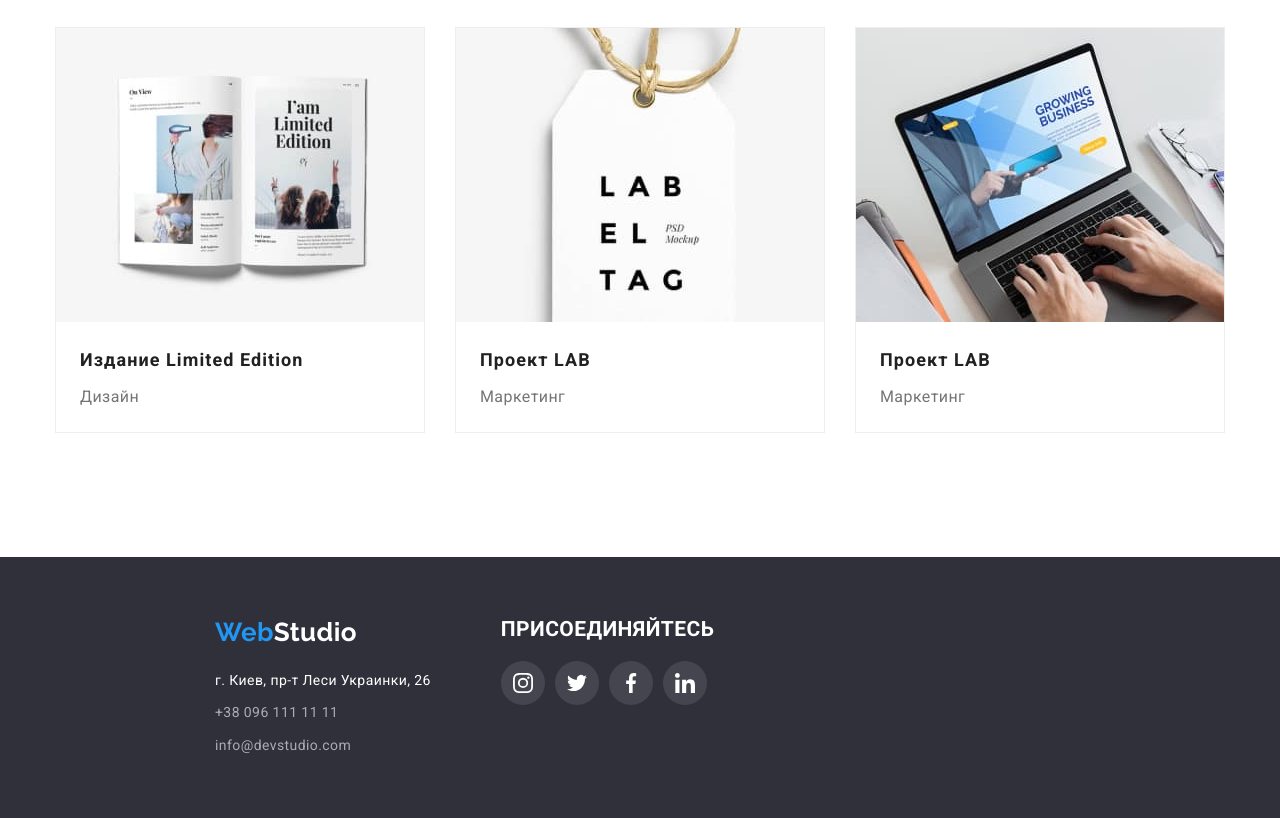
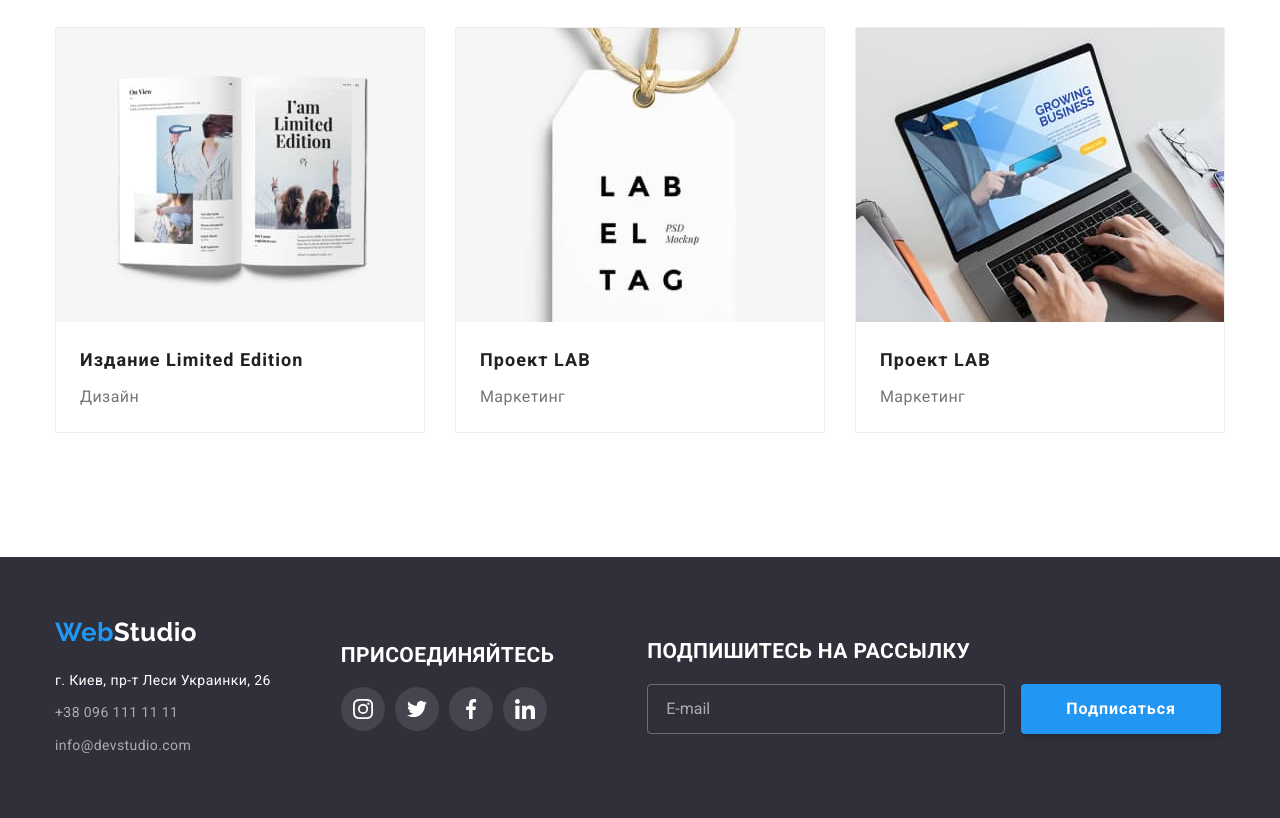
Before and after one commit to IgnatevD/goit-markup-hw-05, a plain HTML site: page portfolio.html in a window 1280 px wide. Shown: the part 1105-1923 px from the top of the page. Drawn offline with nearby package versions, Linux system fonts and the light colour scheme.

Commit message:
Добавлена форма в футере

```diff
--- a/css/styles.css
+++ b/css/styles.css
@@ -188,6 +188,7 @@ img {
 
 /* button */
 .button {
+  cursor: pointer;
   box-shadow: 0px 4px 4px rgba(0, 0, 0, 0.15);
   padding: 10px 32px;
   border-radius: 4px;
@@ -201,6 +202,7 @@ img {
 }
 
 .button-sorting {
+  cursor: pointer;
   padding: 6px 22px;
   border-radius: 4px;
   border: 0px;
@@ -523,10 +525,18 @@ img {
 }
 
 /* Футер*/
+.footer {
+  background: #2f303a;
+}
+
 .footer-conteiner {
   display: flex;
-  background: #2f303a; /* Временный фон чтоб был виден текст*/
-  padding-left: 215px;
+  width: 1200px;
+  margin-left: auto;
+  margin-right: auto;
+  align-items: center;
+
+  padding-left: 15px;
   padding-top: 60px;
   padding-bottom: 60px;
 }
@@ -563,6 +573,11 @@ img {
   font-style: normal;
   color: rgba(255, 255, 255, 0.6);
   text-decoration: none;
+}
+
+.footer-link {
+  width: 209px;
+  height: 80px;
 }
 
 /* .footer .link:hover,
@@ -615,6 +630,56 @@ img {
   width: 20px;
   height: 20px;
   fill: var(--white-text-color);
+}
+
+/* Форма отправки email */
+.form-email {
+  margin-left: 93px;
+}
+
+.form-text-email {
+  margin-bottom: 20px;
+  font-weight: bold;
+  line-height: 1.14;
+  text-transform: uppercase;
+  color: var(--white-text-color);
+}
+
+.input-email {
+  margin-right: 12px;
+  width: 358px;
+  height: 50px;
+  border: 1px solid rgba(255, 255, 255, 0.3);
+  background: transparent;
+
+  filter: drop-shadow(0px 4px 4px rgba(0, 0, 0, 0.15));
+  border-radius: 4px;
+}
+::-webkit-input-placeholder {
+  font-size: 16px;
+  padding-left: 16px;
+  color: rgba(255, 255, 255, 0.6);
+}
+
+.button-sanding-email {
+  cursor: pointer;
+  width: 200px;
+  height: 50px;
+  padding: 0;
+  border: 0;
+  background-color: var(--accent-color);
+
+  box-shadow: 0px 4px 4px rgba(0, 0, 0, 0.15);
+  border-radius: 4px;
+
+  font-weight: bold;
+  font-size: 16px;
+  line-height: 1.87;
+
+  align-items: center;
+  text-align: center;
+  letter-spacing: 0.06em;
+  color: var(--white-text-color);
 }
 
 /* Страница портфолио сайта */
--- a/portfolio.html
+++ b/portfolio.html
@@ -291,7 +291,21 @@
                     </li>
                 </ul>
             </div>
+
+            <div class="form-email">
+                <form name="sanding_mail" action="">
+                    <label for="">
+
+                        <h2 class="form-text-email">Подпишитесь на рассылку</h2>
+                        <input type="email" placeholder="E-mail" class="input-email">
+
+                    </label>
+                    <button type="submit" class="button-sanding-email"> Подписаться</button>
+
+                </form>
+            </div>
         </div>
     </footer>
+
 </body>
 </html>
```
Also changed, not shown: index.html (+13 -0 lines).
